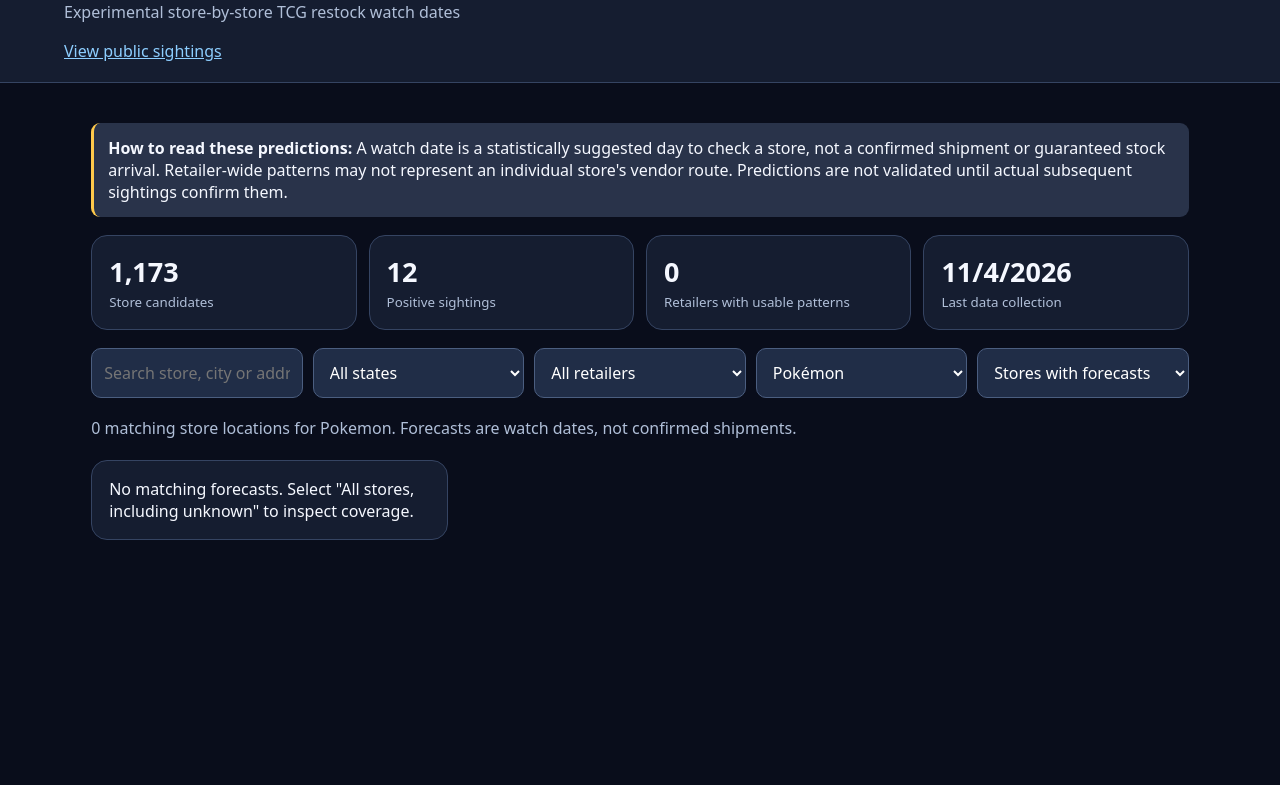
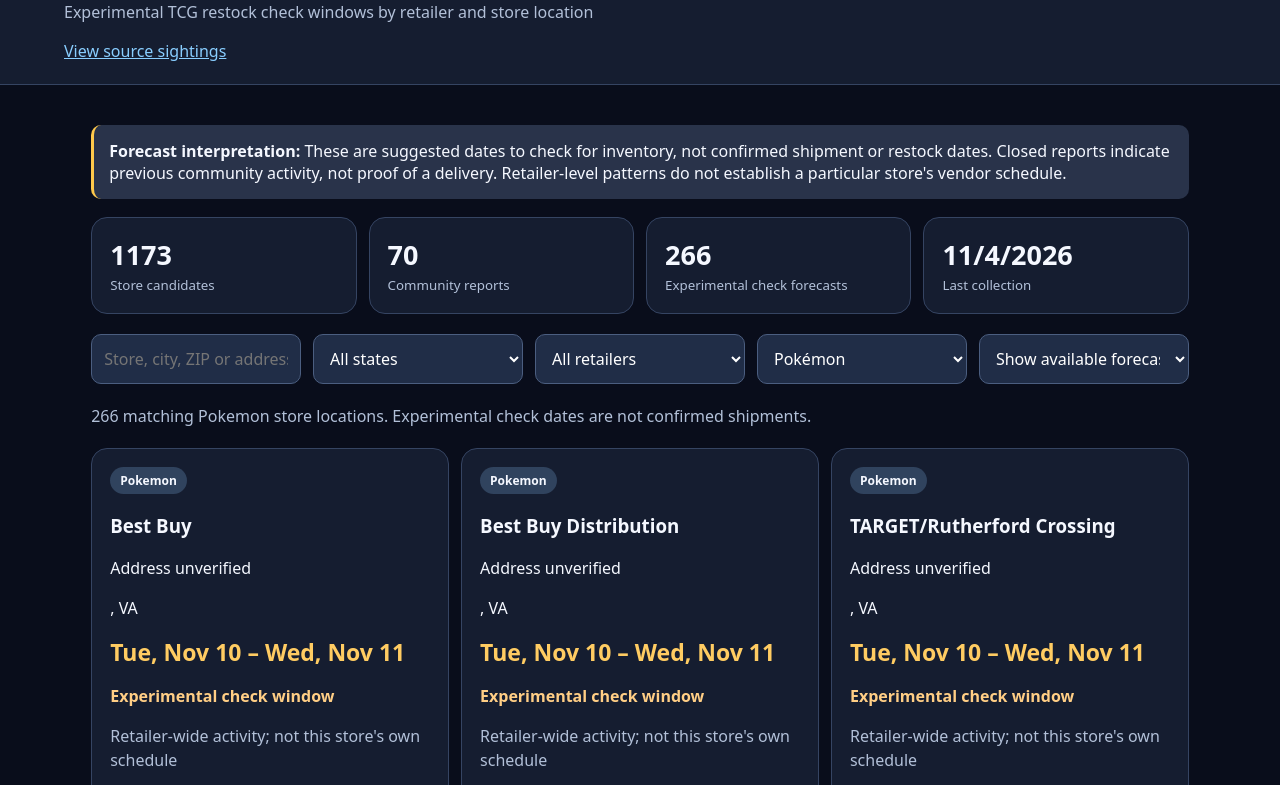
Before and after one commit to failordie2002-bit/PokeStocking, a plain HTML site: page forecast.html in a window 1280 px wide. Shown: the part 113-898 px from the top of the page. Before the commit the page ends 800 px from the top, so only its background shows below. Drawn offline with Linux system fonts and the light colour scheme.

Commit message:
Update forecast.html

```diff
--- a/forecast.html
+++ b/forecast.html
@@ -1,3 +1,4 @@
+
 <!DOCTYPE html>
 <html lang="en">
 <head>
@@ -6,64 +7,137 @@
 <meta name="theme-color" content="#090d1b">
 <title>PokéStock | Restock Forecast</title>
 <style>
-:root{color-scheme:dark;font-family:system-ui,sans-serif;background:#090d1b;color:#f5f8ff}
+:root{
+  color-scheme:dark;
+  font-family:system-ui,sans-serif;
+  background:#090d1b;
+  color:#f5f8ff;
+}
 *{box-sizing:border-box}
 body{margin:0}
-header{padding:20px 5%;background:#151d30;border-bottom:1px solid #354462}
+header{
+  background:#151d30;
+  border-bottom:1px solid #354462;
+  padding:22px 5%;
+}
 main{max-width:1200px;margin:auto;padding:22px 4%}
-a{color:#8dceff}
-h1{margin:12px 0}
+a{color:#89ceff}
+h1{margin:10px 0}
 p{line-height:1.5}
-.muted{color:#b0bfd8}
-.note{background:#29334a;border-left:3px solid #ffc94b;border-radius:9px;padding:14px;margin:18px 0}
-.controls{display:grid;grid-template-columns:repeat(auto-fit,minmax(155px,1fr));gap:10px;margin:18px 0}
-input,select{background:#202d47;color:white;border:1px solid #4b5e80;border-radius:10px;padding:12px;width:100%;font:inherit}
-.stats{display:grid;grid-template-columns:repeat(auto-fit,minmax(145px,1fr));gap:12px}
-.stat,.card{background:#151d30;border:1px solid #354462;border-radius:16px;padding:17px}
+.muted{color:#b2c0d8}
+.note{
+  background:#29334a;
+  border-left:3px solid #ffc94b;
+  border-radius:10px;
+  padding:15px;
+  margin:18px 0;
+}
+.controls,.stats,.grid{
+  display:grid;
+  gap:12px;
+}
+.controls{
+  grid-template-columns:repeat(auto-fit,minmax(155px,1fr));
+  margin:20px 0;
+}
+.stats{
+  grid-template-columns:repeat(auto-fit,minmax(140px,1fr));
+}
+.grid{
+  grid-template-columns:repeat(auto-fill,minmax(280px,1fr));
+  margin-top:20px;
+}
+.card,.stat{
+  background:#151d30;
+  border:1px solid #354462;
+  border-radius:16px;
+  padding:18px;
+}
 .stat strong{display:block;font-size:27px}
-.stat small{color:#b0bfd8}
-.grid{display:grid;grid-template-columns:repeat(auto-fill,minmax(280px,1fr));gap:14px;margin:20px 0}
-.card h3{margin:8px 0}
-.date{font-size:23px;font-weight:800;color:#ffc94b}
-.pill{display:inline-block;border-radius:20px;background:#30435e;padding:5px 9px;font-size:12px;font-weight:700}
-.warning{color:#ffce85}
-.ok{color:#79efbb}
-button{background:#2869bd;border:0;color:white;padding:11px 15px;border-radius:10px;cursor:pointer}
+.stat small{color:#b2c0d8}
+input,select{
+  width:100%;
+  background:#202d47;
+  border:1px solid #4b5e80;
+  color:white;
+  border-radius:10px;
+  padding:12px;
+  font:inherit;
+}
+.date{
+  font-size:23px;
+  font-weight:800;
+  color:#ffcc62;
+  margin:12px 0;
+}
+.tag{
+  display:inline-block;
+  background:#30435e;
+  border-radius:20px;
+  padding:5px 10px;
+  font-size:12px;
+  font-weight:700;
+}
+.low{color:#ffce85}
+.unknown{color:#b2c0d8}
+.good{color:#75eeb7}
 </style>
 </head>
 <body>
 <header>
 <a href="index.html">← PokéStock Home</a>
 <h1>Restock Forecast</h1>
-<p class="muted">Experimental store-by-store TCG restock watch dates</p>
-<a href="sightings.html">View public sightings</a>
+<p class="muted">
+Experimental TCG restock check windows by retailer and store location
+</p>
+<a href="sightings.html">View source sightings</a>
 </header>
 <main>
+
 <div class="note">
-<strong>How to read these predictions:</strong>
-A watch date is a statistically suggested day to check a store,
-not a confirmed shipment or guaranteed stock arrival.
-Retailer-wide patterns may not represent an individual store's vendor route.
-Predictions are not validated until actual subsequent sightings confirm them.
+<strong>Forecast interpretation:</strong>
+These are suggested dates to check for inventory,
+not confirmed shipment or restock dates.
+Closed reports indicate previous community activity,
+not proof of a delivery. Retailer-level patterns
+do not establish a particular store's vendor schedule.
 </div>
+
 <div class="stats">
-<div class="stat"><strong id="stores">—</strong><small>Store candidates</small></div>
-<div class="stat"><strong id="observations">—</strong><small>Positive sightings</small></div>
-<div class="stat"><strong id="patterns">—</strong><small>Retailers with usable patterns</small></div>
-<div class="stat"><strong id="updated">—</strong><small>Last data collection</small></div>
+<div class="stat">
+<strong id="storeCount">—</strong>
+<small>Store candidates</small>
 </div>
+<div class="stat">
+<strong id="reportCount">—</strong>
+<small>Community reports</small>
+</div>
+<div class="stat">
+<strong id="forecastCount">—</strong>
+<small>Experimental check forecasts</small>
+</div>
+<div class="stat">
+<strong id="updated">—</strong>
+<small>Last collection</small>
+</div>
+</div>
+
 <div class="controls">
-<input id="search" placeholder="Search store, city or address">
-<select id="state"><option value="">All states</option></select>
-<select id="retailer"><option value="">All retailers</option></select>
+<input id="search" placeholder="Store, city, ZIP or address">
+<select id="state">
+<option value="">All states</option>
+</select>
+<select id="retailer">
+<option value="">All retailers</option>
+</select>
 <select id="game">
 <option value="Pokemon">Pokémon</option>
 <option value="Gundam">Gundam</option>
 <option value="Union Arena">Union Arena</option>
 <option value="One Piece">One Piece</option>
+<option value="Magic The Gathering">Magic</option>
+<option value="Yu-Gi-Oh">Yu-Gi-Oh</option>
 <option value="Lorcana">Lorcana</option>
-<option value="Magic The Gathering">Magic: The Gathering</option>
-<option value="Yu-Gi-Oh">Yu-Gi-Oh!</option>
 <option value="Digimon">Digimon</option>
 <option value="Dragon Ball">Dragon Ball</option>
 <option value="Star Wars Unlimited">Star Wars Unlimited</option>
@@ -73,196 +147,405 @@ Predictions are not validated until actual subsequent sightings confirm them.
 <option value="Cardfight Vanguard">Cardfight Vanguard</option>
 </select>
 <select id="coverage">
-<option value="forecast">Stores with forecasts</option>
-<option value="all">All stores, including unknown</option>
+<option value="forecast">Show available forecasts</option>
+<option value="all">Include stores with insufficient data</option>
 </select>
 </div>
-<p id="summary" class="muted">Loading data...</p>
+
+<p id="summary" class="muted">Loading forecasts...</p>
 <div id="results" class="grid"></div>
+
 </main>
 <script>
 "use strict";
+
 const $=id=>document.getElementById(id);
 const DAY=86400000;
-let stores=[],events=[],report={};
-const DAYS=["Sunday","Monday","Tuesday","Wednesday","Thursday","Friday","Saturday"];
-function esc(s){
-return String(s??"").replace(/[&<>"']/g,c=>({"&":"&amp;","<":"&lt;",">":"&gt;",'"':"&quot;","'":"&#39;"}[c]));
+const DAY_NAMES=[
+  "Sunday","Monday","Tuesday","Wednesday",
+  "Thursday","Friday","Saturday"
+];
+let stores=[],reports=[],metadata={};
+
+function esc(value){
+  return String(value??"").replace(
+    /[&<>"']/g,
+    c=>({
+      "&":"&amp;","<":"&lt;",">":"&gt;",
+      '"':"&quot;","'":"&#39;"
+    }[c])
+  );
 }
-function norm(s){return String(s??"").trim().toLowerCase();}
-function dateOnly(s){
-const d=new Date(s);
+function norm(value){
+  return String(value??"").toLowerCase().trim();
+}
+function parseDate(value){
+  const d=new Date(value);
   return Number.isFinite(d.getTime())?d:null;
 }
-function dayKey(d){
-return d.getUTCFullYear()+"-"+String(d.getUTCMonth()+1).padStart(2,"0")+"-"+String(d.getUTCDate()).padStart(2,"0");
+function dateKey(value){
+  const d=parseDate(value);
+  if(!d)return null;
+  return d.toISOString().slice(0,10);
 }
-function utcDay(s){
-const d=dateOnly(s);
-if(!d)return null;
-return new Date(Date.UTC(d.getUTCFullYear(),d.getUTCMonth(),d.getUTCDate()));
+function dateUTC(key){
+  return new Date(key+"T00:00:00Z");
 }
-function nextDays(){
-const today=new Date();
-const base=new Date(Date.UTC(today.getFullYear(),today.getMonth(),today.getDate()));
-return Array.from({length:14},(_,i)=>new Date(base.getTime()+i*DAY));
+function todayUTC(){
+  const now=new Date();
+  return new Date(Date.UTC(
+    now.getFullYear(),
+    now.getMonth(),
+    now.getDate()
+  ));
 }
-function uniqueOptions(id,values){
+function formatDate(date){
+  return date.toLocaleDateString("en-US",{
+    timeZone:"UTC",
+    weekday:"short",
+    month:"short",
+    day:"numeric"
+  });
+}
+function uniqueSelect(id,values){
   const el=$(id);
-const selected=el.value;
-for(const v of [...new Set(values)].filter(Boolean).sort()){
-const o=document.createElement("option");
-o.value=v;o.textContent=v;el.appendChild(o);
+  for(const value of [...new Set(values)]
+    .filter(Boolean).sort()){
+    const option=document.createElement("option");
+    option.value=value;
+    option.textContent=value;
+    el.appendChild(option);
   }
-el.value=selected;
 }
-function positive(e){
-return e.report_status==="reported_in_stock";
+function isPositive(r){
+  return r.report_status==="reported_in_stock";
 }
-function gameEvents(game){
-return events.filter(e=>e.game===game&&positive(e)&&utcDay(e.reported_at_approx));
+
+/*
+Deduplicate by location and calendar date.
+Multiple products seen at one store on the
+same day count as one store-day, not multiple
+independent restocks.
+*/
+function storeDays(items){
+  const map=new Map();
+
+  for(const r of items){
+    const day=dateKey(r.reported_at_approx);
+    if(!day)continue;
+
+    const location=[
+      norm(r.retailer),
+      norm(r.branch),
+      norm(r.city),
+      norm(r.state)
+    ].join("|");
+
+    const key=location+"|"+day;
+
+    if(!map.has(key)){
+      map.set(key,{
+        day,
+        date:dateUTC(day),
+        positive:false,
+        storeId:r.store_id||null
+      });
     }
-function retailerPattern(chain,game){
-const records=gameEvents(game).filter(e=>norm(e.retailer)===norm(chain));
-const grouped=new Map();
-for(const e of records){
-const d=utcDay(e.reported_at_approx);
-const key=[
-norm(e.retailer),norm(e.branch),norm(e.city),
-norm(e.state),dayKey(d)
-].join("|");
-if(!grouped.has(key))grouped.set(key,{date:d,day:d.getUTCDay()});
+
+    if(isPositive(r)){
+      map.get(key).positive=true;
     }
-const unique=[...grouped.values()];
-const days=new Set(unique.map(x=>dayKey(x.date)));
+  }
+
+  return [...map.values()];
+}
+
+function pattern(items){
+  const days=storeDays(items);
   const counts=Array(7).fill(0);
-for(const item of unique)counts[item.day]++;
-const total=counts.reduce((a,b)=>a+b,0);
-return {counts,total,distinctDays:days.size};
+  const positiveCounts=Array(7).fill(0);
+
+  for(const item of days){
+    const weekday=item.date.getUTCDay();
+    counts[weekday]++;
+    if(item.positive)positiveCounts[weekday]++;
   }
-function storePattern(store,game){
-const rows=gameEvents(game).filter(e=>e.store_id===store.source_id);
-const days=[...new Set(rows.map(e=>dayKey(utcDay(e.reported_at_approx))))];
-const counts=Array(7).fill(0);
-for(const day of days){
-const d=utcDay(day);
-if(d)counts[d.getUTCDay()]++;
-}
-return {counts,total:days.length,distinctDays:days.length};
-}
-function buildForecast(store,game){
-const local=storePattern(store,game);
-const chain=retailerPattern(store.chain,game);
-let evidence,scope;
-if(local.distinctDays>=3){
-evidence=local;scope="store";
-}else if(chain.distinctDays>=3&&chain.total>=5){
-evidence=chain;scope="retailer";
-}else{
-return {status:"insufficient",local,chain};
-}
-const max=Math.max(...evidence.counts);
-if(max<2)return {status:"insufficient",local,chain};
-const candidates=nextDays()
-.filter(d=>evidence.counts[d.getUTCDay()]===max);
-if(!candidates.length)return {status:"insufficient",local,chain};
-const chosen=candidates[0];
+
   return {
-status:"watch",
-date:chosen,
-weekday:DAYS[chosen.getUTCDay()],
-scope,local,chain,
-sample:evidence.total,
-weekdayCount:max,
-weekdayShare:max/evidence.total,
-confidence:"Experimental / unvalidated"
+    days,
+    counts,
+    positiveCounts,
+    distinctDates:new Set(
+      days.map(x=>x.day)
+    ).size,
+    positiveDays:days.filter(x=>x.positive).length
   };
 }
+
+function buildForecast(store,game){
+  const matching=reports.filter(r=>
+    r.game===game &&
+    norm(r.retailer)===norm(store.chain)
+  );
+
+  const local=matching.filter(r=>
+    r.store_id===store.source_id
+  );
+
+  const localPattern=pattern(local);
+  const retailerPattern=pattern(matching);
+
+  let evidence=null;
+  let scope="";
+
+  // Exact-store evidence takes precedence.
+  if(localPattern.distinctDates>=3 &&
+     localPattern.positiveDays>=2){
+    evidence=localPattern;
+    scope="store";
+  }
+  // Fallback: multiple dates of retailer activity.
+  else if(retailerPattern.distinctDates>=3 &&
+          retailerPattern.days.length>=8 &&
+          retailerPattern.positiveDays>=2){
+    evidence=retailerPattern;
+    scope="retailer";
+  }
+
+  if(!evidence){
+    return {
+      available:false,
+      local:localPattern,
+      retailer:retailerPattern
+    };
+  }
+
+  /*
+  The sample may contain several days but not
+  an entire week. Never interpret absent weekdays
+  as proven no-restock days.
+  */
+  const today=todayUTC();
+  const candidates=[];
+
+  for(let i=0;i<14;i++){
+    const date=new Date(today.getTime()+i*DAY);
+    const weekday=date.getUTCDay();
+
+    if(evidence.counts[weekday]===0)continue;
+
+    const activity=evidence.counts[weekday];
+    const positives=evidence.positiveCounts[weekday];
+
+    /*
+    Positive sightings rank above closed-only
+    activity, while retaining closed reports
+    as weaker evidence of prior activity.
+    */
+    const score=positives*2+activity;
+
+    candidates.push({
+      date,weekday,score,activity,positives
+    });
+  }
+
+  if(!candidates.length){
+    return {available:false};
+  }
+
+  const bestScore=Math.max(
+    ...candidates.map(x=>x.score)
+  );
+
+  const strongest=candidates.filter(
+    x=>x.score===bestScore
+  );
+
+  // Choose the earliest upcoming occurrence
+  // of the strongest observed weekday.
+  strongest.sort((a,b)=>a.date-b.date);
+  const best=strongest[0];
+
+  const end=new Date(best.date.getTime()+DAY);
+
+  return {
+    available:true,
+    scope,
+    date:best.date,
+    end,
+    weekday:DAY_NAMES[best.weekday],
+    activity:best.activity,
+    positives:best.positives,
+    sample:evidence.days.length,
+    distinctDates:evidence.distinctDates,
+    local:localPattern,
+    retailer:retailerPattern,
+    confidence:"Experimental — not validated"
+  };
+}
+
 function render(){
   const game=$("game").value;
-const q=norm($("search").value);
   const state=$("state").value;
   const retailer=$("retailer").value;
+  const search=norm($("search").value);
   const coverage=$("coverage").value;
-const filtered=stores
+
+  const rows=stores
     .filter(s=>!state||s.state===state)
     .filter(s=>!retailer||s.chain===retailer)
-.filter(s=>!q||[
-s.name,s.chain,s.city,s.state,s.address
-].join(" ").toLowerCase().includes(q))
-.map(s=>({store:s,forecast:buildForecast(s,game)}))
-.filter(x=>coverage==="all"||x.forecast.status==="watch")
-.sort((a,b)=>{
-if(a.forecast.status!==b.forecast.status)
-return a.forecast.status==="watch"?-1:1;
-if(a.forecast.status==="watch"&&b.forecast.status==="watch"){
-const diff=a.forecast.date-b.forecast.date;
-if(diff)return diff;
+    .filter(s=>!search||[
+      s.name,s.chain,s.address,s.city,
+      s.state,s.postal_code
+    ].join(" ").toLowerCase().includes(search))
+    .map(store=>({
+      store,
+      forecast:buildForecast(store,game)
+    }))
+    .filter(x=>
+      coverage==="all"||x.forecast.available
+    );
+
+  rows.sort((a,b)=>{
+    if(a.forecast.available!==b.forecast.available){
+      return a.forecast.available?-1:1;
     }
-return String(a.store.state).localeCompare(String(b.store.state))||
-String(a.store.city).localeCompare(String(b.store.city));
+    if(a.forecast.available&&b.forecast.available){
+      const delta=a.forecast.date-b.forecast.date;
+      if(delta)return delta;
+    }
+    const va=Number(a.store.state==="VA");
+    const vb=Number(b.store.state==="VA");
+    if(va!==vb)return vb-va;
+    return String(a.store.city).localeCompare(
+      String(b.store.city)
+    );
   });
-$("summary").textContent=filtered.length+
-" matching store locations for "+game+
-". Forecasts are watch dates, not confirmed shipments.";
-$("results").innerHTML=filtered.slice(0,300).map(({store:s,forecast:f})=>{
-const watch=f.status==="watch";
-const evidence=watch
-? f.scope==="store"
-?"Based on "+f.local.distinctDays+" separate sighting days at this candidate location."
-:"Based on "+f.chain.total+" distinct store-day reports across "+f.chain.distinctDays+" days for "+s.chain+". Not a location-specific delivery pattern."
-:"Not enough positive sightings for a defensible watch date.";
-return `<article class="card">
-<span class="pill">${esc(game)}</span>
+
+  $("forecastCount").textContent=
+    rows.filter(x=>x.forecast.available).length;
+
+  $("summary").textContent=
+    rows.length+" matching "+game+" store locations. "+
+    "Experimental check dates are not confirmed shipments.";
+
+  $("results").innerHTML=rows.slice(0,300)
+    .map(({store:s,forecast:f})=>{
+      let forecastHTML;
+
+      if(f.available){
+        const basis=f.scope==="store"
+          ?"Evidence from this exact candidate store"
+          :"Retailer-wide activity; not this store's own schedule";
+
+        forecastHTML=`
+          <div class="date">
+            ${esc(formatDate(f.date))}
+            – ${esc(formatDate(f.end))}
+          </div>
+          <p class="low">
+            <strong>Experimental check window</strong>
+          </p>
+          <p class="muted">${esc(basis)}</p>
+          <p class="muted">
+            ${f.activity} observed store-days on
+            ${esc(f.weekday)} across
+            ${f.sample} total store-days.
+            ${f.positives} of those weekday
+            observations were positive.
+          </p>
+          <p class="muted">
+            ${f.distinctDates} distinct calendar
+            dates in the supporting sample.
+          </p>
+        `;
+      }else{
+        forecastHTML=`
+          <p class="unknown">
+            <strong>Insufficient evidence</strong>
+          </p>
+          <p class="muted">
+            No supported check window for this
+            store and TCG game yet.
+          </p>
+        `;
+      }
+
+      return `
+        <article class="card">
+          <span class="tag">${esc(game)}</span>
           <h3>${esc(s.name)}</h3>
           <p>${esc(s.address||"Address unverified")}</p>
           <p>${esc(s.city)}, ${esc(s.state)}</p>
-${watch?`
-<div class="date">${esc(f.weekday)}, ${esc(f.date.toLocaleDateString("en-US",{timeZone:"UTC",month:"short",day:"numeric",year:"numeric"}))}</div>
-<p class="warning"><strong>Experimental restock watch</strong></p>
-<p class="muted">${esc(evidence)}</p>
-<p class="muted">Model basis: ${esc(f.scope==="store"?"Exact-store reports":"Retailer-wide reports")} · ${f.weekdayCount}/${f.sample} observed store-days fell on ${esc(f.weekday)}.</p>
-`:`
-<p class="warning"><strong>Forecast unavailable</strong></p>
-<p class="muted">${esc(evidence)}</p>
-`}
-<p class="muted">Store identity: candidate / unverified. Current shelf stock: unknown.</p>
-</article>`;
-}).join("")||'<div class="card">No matching forecasts. Select "All stores, including unknown" to inspect coverage.</div>';
-if(filtered.length>300)$("summary").textContent+=" Showing first 300 results; narrow your search.";
+          ${forecastHTML}
+          <p class="muted">
+            Store identity: candidate / unverified.
+            Current physical inventory: unknown.
+          </p>
+        </article>
+      `;
+    }).join("")||`
+      <div class="card">
+        No qualifying forecasts.
+        Try "Include stores with insufficient data."
+      </div>
+    `;
+
+  if(rows.length>300){
+    $("summary").textContent+=
+      " Showing the first 300; narrow your search.";
   }
+}
+
 async function load(){
   try{
     const suffix="?v="+Date.now();
-const urls=[
+    const paths=[
       "data/physical_inventory_sources.json",
       "data/v34_public_sightings.json",
       "data/v34_report.json"
     ];
-const responses=await Promise.all(urls.map(u=>fetch(u+suffix,{cache:"no-store"})));
-if(responses.some(r=>!r.ok))throw Error("One or more data files are unavailable");
-[stores,events,report]=await Promise.all(responses.map(r=>r.json()));
-if(!Array.isArray(stores)||!Array.isArray(events))throw Error("Invalid data format");
-uniqueOptions("state",stores.map(s=>s.state));
-uniqueOptions("retailer",stores.map(s=>s.chain));
-$("stores").textContent=stores.length.toLocaleString();
-$("observations").textContent=gameEvents("Pokemon").length;
-$("patterns").textContent=[...new Set(stores.map(s=>s.chain))]
-.filter(chain=>{
-const p=retailerPattern(chain,"Pokemon");
-return p.distinctDays>=3&&p.total>=5&&Math.max(...p.counts)>=2;
-}).length;
-$("updated").textContent=report.checked_at?
-new Date(report.checked_at).toLocaleDateString():"Unknown";
+
+    const responses=await Promise.all(
+      paths.map(p=>fetch(p+suffix,{cache:"no-store"}))
+    );
+
+    if(responses.some(r=>!r.ok)){
+      throw Error("One or more data files are unavailable");
+    }
+
+    [stores,reports,metadata]=await Promise.all(
+      responses.map(r=>r.json())
+    );
+
+    if(!Array.isArray(stores)||
+       !Array.isArray(reports)){
+      throw Error("Invalid data format");
+    }
+
+    uniqueSelect("state",stores.map(s=>s.state));
+    uniqueSelect("retailer",stores.map(s=>s.chain));
+
+    $("storeCount").textContent=stores.length;
+    $("reportCount").textContent=reports.length;
+    $("updated").textContent=metadata.checked_at
+      ?new Date(metadata.checked_at).toLocaleDateString()
+      :"Unknown";
+
     render();
-}catch(err){
-$("summary").textContent="Unable to load forecast data: "+err.message;
-console.error(err);
+  }catch(error){
+    $("summary").textContent=
+      "Forecast loading error: "+error.message;
+    console.error(error);
   }
 }
-for(const id of ["search","state","retailer","game","coverage"]){
+
+for(const id of [
+  "search","state","retailer","game","coverage"
+]){
   $(id).addEventListener("input",render);
 }
+
 load();
 </script>
 </body>
```
Lines whose indentation alone changed are shown as unchanged.
